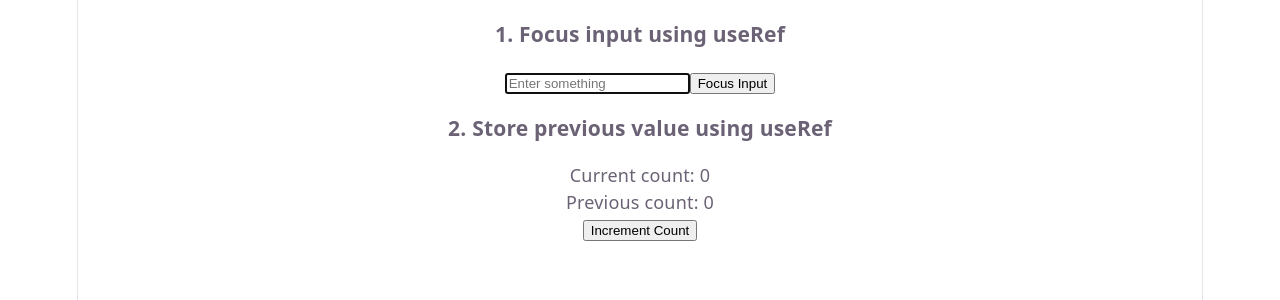
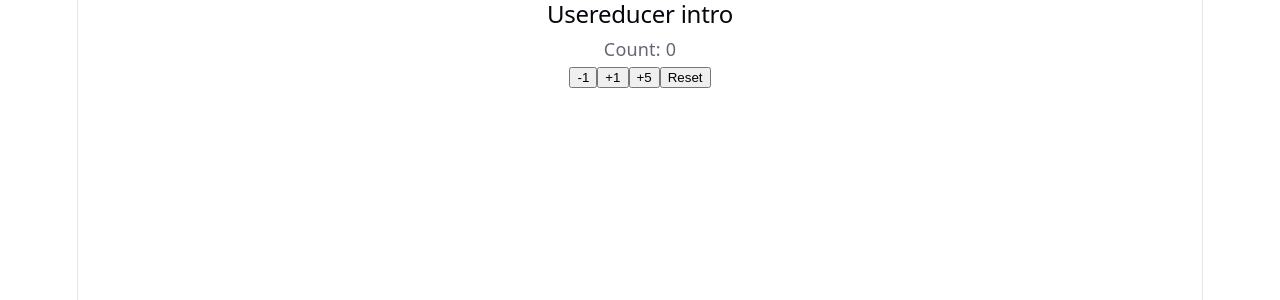
Before and after one commit to thilak459/MERN_Stu_FebMay26Mys, a React (Vite) app in the folder W10/D2/my-app/: page / in a window 1280 px wide. Shown: the top 300 px of the page. Built offline with nearby package versions, Linux system fonts and the light colour scheme.

Commit message:
useReducer hook

```diff
--- a/W10/D2/my-app/src/App.jsx
+++ b/W10/D2/my-app/src/App.jsx
@@ -2,13 +2,15 @@
 import { UseContextIntro } from './components/P1'
 import { CustomHooksIntro } from './components/P2'
 import { UserRefIntro } from './components/P3'
+import { UseReducerIntro } from './components/P4'
 
 function App() {
   return (
     <>
       {/* <UseContextIntro/> */}
       {/* <CustomHooksIntro/> */}
-      <UserRefIntro/>
+      {/* <UserRefIntro/> */}
+      <UseReducerIntro/>
     </>
   )
 }
--- /dev/null
+++ b/W10/D2/my-app/src/components/P4.jsx
@@ -0,0 +1,60 @@
+// useReducer hook
+// A managing state with reducer function
+// Helps keep update logic in one place
+
+import { useReducer } from "react";
+
+// Where to use?
+// Forms
+// Shopping carts
+// Counters with multiple actions
+// Games
+
+// How it works?
+// 1. We define a reducer(state, action)
+// 2. We call userReducer(reducer, initialState)
+// 3. We dispatch actions:
+        // e.g: dispatch({type:'increment})
+
+// Initial state object
+const initialState = {
+    count : 0
+};
+
+// Reducer function
+// Current state
+// action object
+
+// It must return the NEXT state
+
+function reducer(state,action){
+    switch(action.type){
+        case 'increment':
+            return {...state,count:state.count+1};
+        case 'decrement':
+            return {...state,count:state.count-1};
+        case 'reset':
+            return initialState;
+        case 'incrementByAmount':
+            return {...state,count:state.count+action.payload};
+        default: return state;
+    }
+}
+
+export function UseReducerIntro(){
+    // return
+    // state: current state object
+    // dispatch: function to send actions to reducer
+
+    const [state, dispatch] = useReducer(reducer, initialState);
+    return (
+        <section>
+            <h2>Usereducer intro</h2>
+            <p>Count: {state.count}</p>
+            <button onClick={()=>dispatch({type:'decrement'})}>-1</button>
+            <button onClick={()=>dispatch({type:'increment'})}>+1</button>
+            <button onClick={()=>dispatch({type:'incrementByAmount',payload:5})}>+5</button>
+            <button onClick={()=>dispatch({type:'reset'})}>Reset</button>
+        </section>
+    );
+}
```
